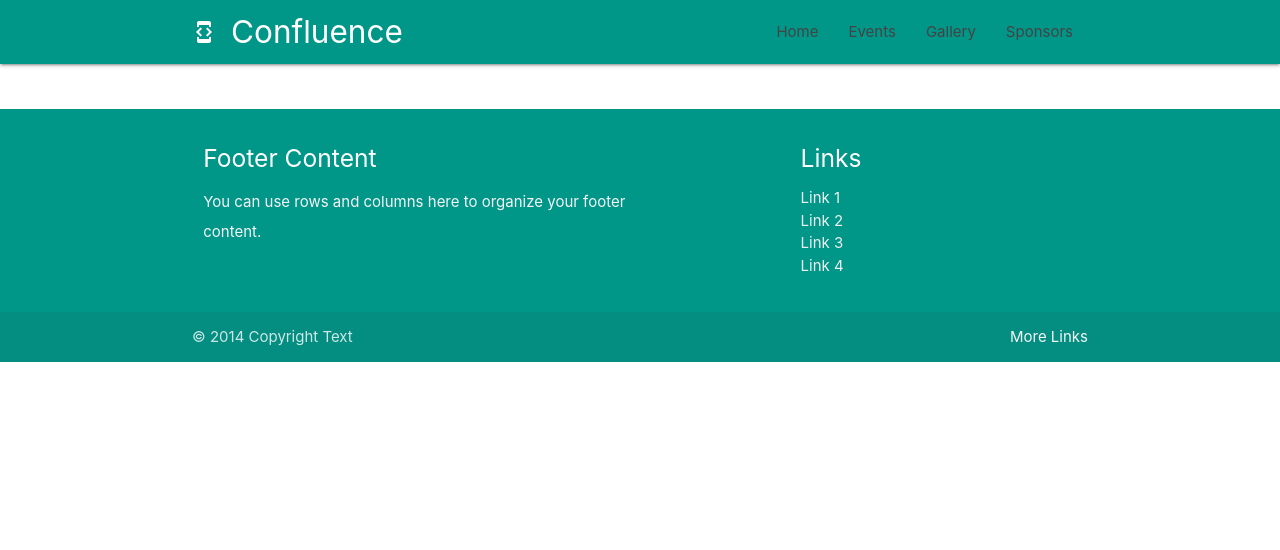
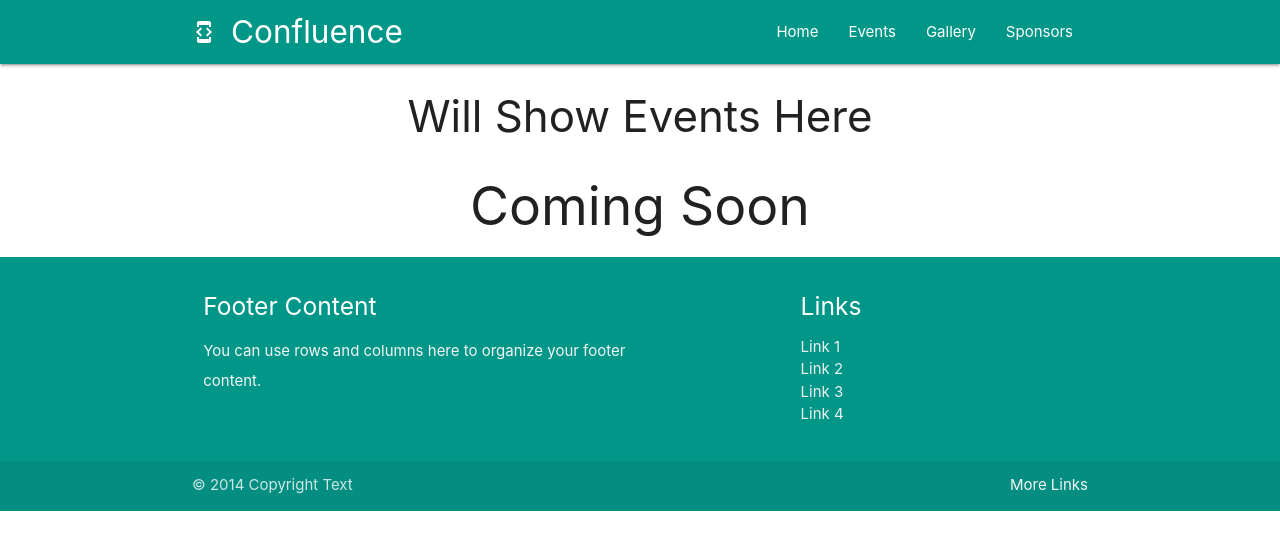
Before and after one commit to ankurcharan/Confluence19, a React (Create React App) app: page /events in a window 1280 px wide. Shown: the top 550 px of the page. Built offline with nearby package versions, Linux system fonts and the light colour scheme.

Commit message:
adding structure components
Signed-off-by: Ankur Charan <ankurcharan98@gmail.com>

```diff
--- a/src/App.js
+++ b/src/App.js
@@ -3,6 +3,10 @@ import { Switch, BrowserRouter, Route } from 'react-router-dom';
 
 import Nav from './components/Nav/Nav';
 import Footer from './components/Footer/Footer';
+import Events from './components/Events/Events';
+import Gallery from './components/Gallery/Gallery';
+import Home from './components/Home/Home';
+import Sponsors from './components/Sponsors/Sponsors';
 
 class App extends Component {
 	render() {
@@ -11,8 +15,14 @@ class App extends Component {
 
 				<div>
 					<Nav />
-					<br />
-					<br />
+					<Switch>
+
+						<Route exact path='/events' component={Events} />
+						<Route exact path='/gallery' component={Gallery} />
+						<Route exact path='/sponsors' component={Sponsors} />
+						<Route path='/' component={Home} />
+
+					</Switch>
 					<Footer />
 				</div>
 
--- /dev/null
+++ b/src/components/Events/Events.js
@@ -0,0 +1,18 @@
+import React from 'react';
+
+class Events extends React.Component {
+
+    render () {
+
+        return (
+
+            <div className='center'>
+                <h3>Will Show Events Here</h3>
+                <h2>Coming Soon</h2>
+            </div>
+
+        );
+    }
+}
+
+export default Events;
--- /dev/null
+++ b/src/components/Gallery/Gallery.js
@@ -0,0 +1,18 @@
+import React from 'react';
+
+class Gallery extends React.Component {
+
+    render () {
+
+        return (
+
+            <div className='center'>
+                <h3>Will Show Photos Here</h3>
+                <h2>Coming Soon</h2>
+            </div>
+
+        );
+    }
+}
+
+export default Gallery;
--- /dev/null
+++ b/src/components/Home/Home.js
@@ -0,0 +1,18 @@
+import React from 'react';
+
+class Home extends React.Component {
+
+    render () {
+
+        return (
+
+            <div className='center'>
+                <h3>Will Show Landing Page Here</h3>
+                <h2>Coming Soon</h2>
+            </div>
+
+        );
+    }
+}
+
+export default Home;
--- a/src/components/Nav/Nav.css
+++ b/src/components/Nav/Nav.css
@@ -5,3 +5,7 @@
 #phoneIcon {
     color: white;
 }
+
+.navbarLinkRoutes {
+    color: white;
+}
--- a/src/components/Nav/Nav.js
+++ b/src/components/Nav/Nav.js
@@ -22,22 +22,22 @@ class Nav extends React.Component {
                     </Link>
                     <ul class="right hide-on-med-and-down">
                         <li>
-                            <Link to='/'>
+                            <Link className='navbarLinkRoutes' to='/'>
                                 Home
                             </Link>
                         </li>
                         <li>
-                            <Link to='/events'>
+                            <Link className='navbarLinkRoutes' to='/events'>
                                 Events
                             </Link>
                         </li>
                         <li>
-                            <Link to='/gallery'>
+                            <Link className='navbarLinkRoutes' to='/gallery'>
                                 Gallery
                             </Link>
                         </li>
                         <li>
-                            <Link to='/sponsors'>
+                            <Link className='navbarLinkRoutes' to='/sponsors'>
                                 Sponsors
                             </Link>
                         </li>
--- /dev/null
+++ b/src/components/Sponsors/Sponsors.js
@@ -0,0 +1,18 @@
+import React from 'react';
+
+class Sponsors extends React.Component {
+
+    render () {
+
+        return (
+
+            <div className='center'>
+                <h3>Will Show Sponsors Here</h3>
+                <h2>Coming Soon</h2>
+            </div>
+
+        );
+    }
+}
+
+export default Sponsors;
```
